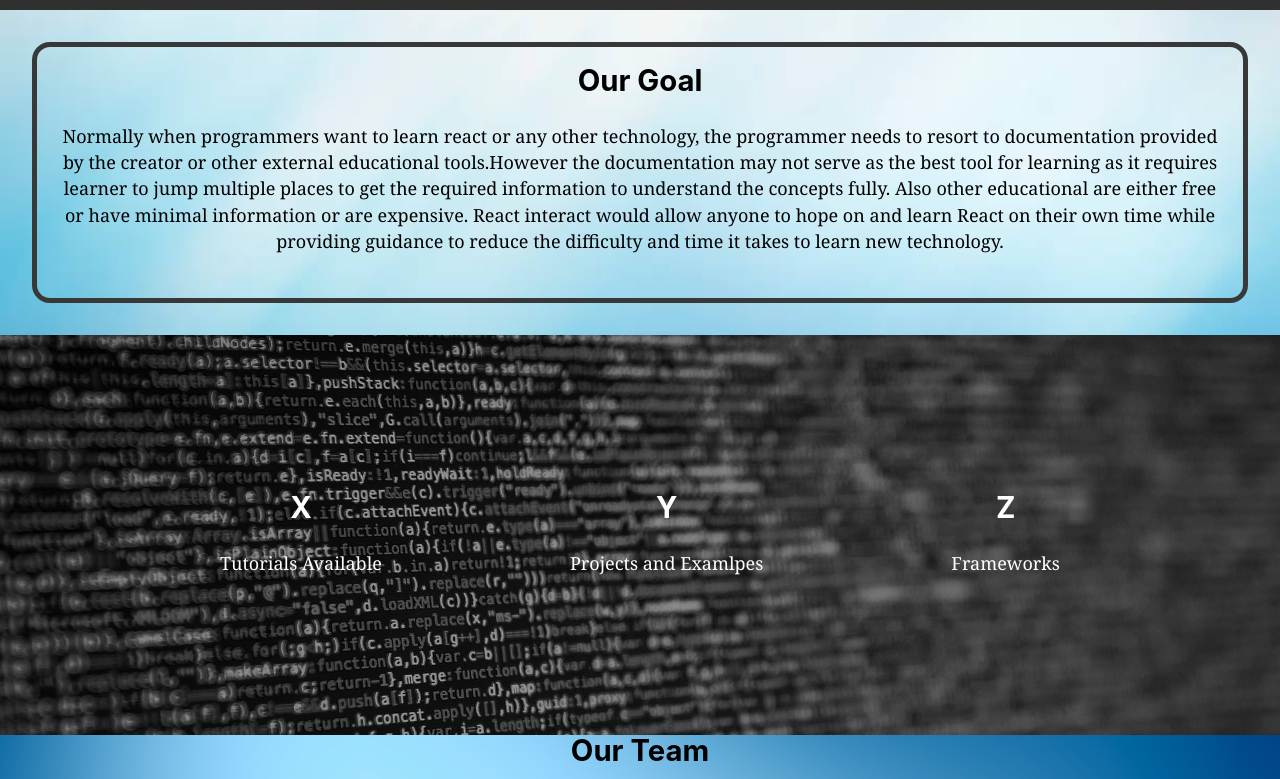
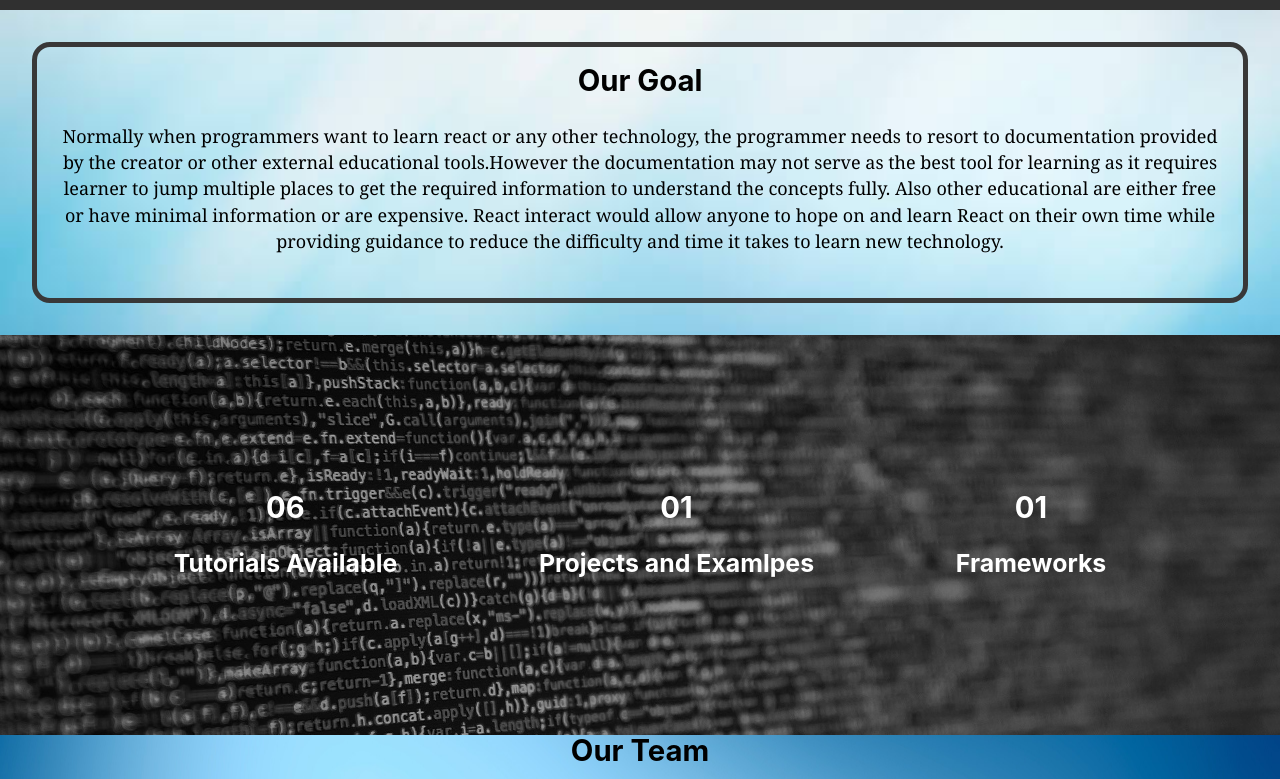
Before and after one commit to CSC-464-Epic-Devs/React-Interact, a Gatsby site: page / in a window 1280 px wide. Shown: the part 318-1097 px from the top of the page. Built offline with nearby package versions, Linux system fonts and the light colour scheme; Gatsby itself is replaced by a stand-in of ours; some packages are replaced by stand-ins of ours.

Commit message:
fixed counters on the home page

```diff
--- a/src/pages/index.js
+++ b/src/pages/index.js
@@ -102,16 +102,16 @@
                 }}
             >
                 <div>
-                    <h2>X</h2>
-                    <p>Tutorials Available</p>
+                    <h2>06</h2>
+                    <h3>Tutorials Available</h3>
                 </div>
                 <div>
-                    <h2>Y</h2>
-                    <p>Projects and Examlpes</p>
+                    <h2>01</h2>
+                    <h3>Projects and Examlpes</h3>
                 </div>
                 <div>
-                    <h2>Z</h2>
-                    <p>Frameworks</p>
+                    <h2>01</h2>
+                    <h3>Frameworks</h3>
                 </div>
             </div>
         </ContentBanner>
```
